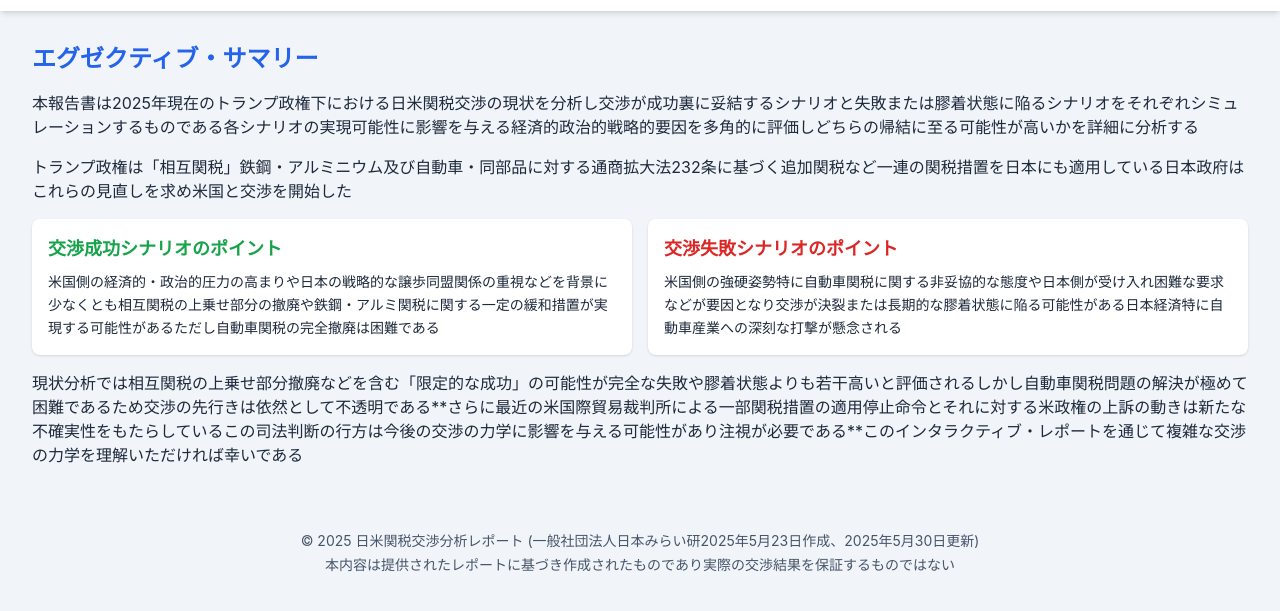
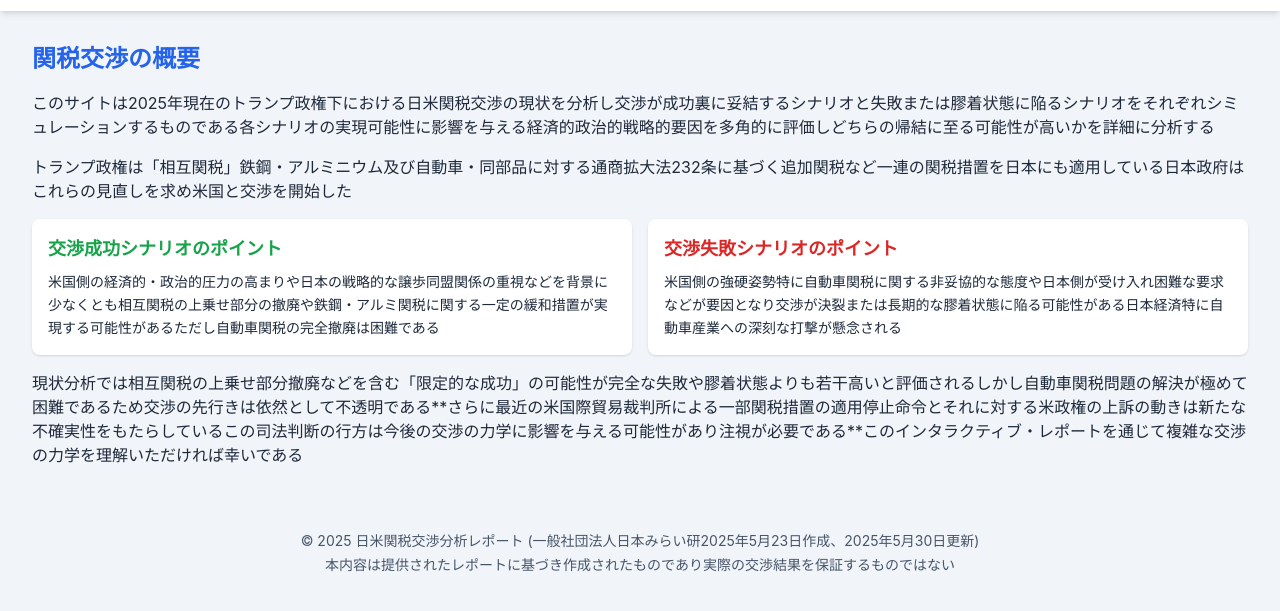
Before and after one commit to RIFJ00/tariff, a plain HTML site: page index.html in a window 1280 px wide. Shown: the part 53-664 px from the top of the page. Drawn offline with nearby package versions, Linux system fonts and the light colour scheme.

Commit message:
Update index.html

```diff
--- a/index.html
+++ b/index.html
@@ -118,9 +118,9 @@
 
     <main class="container mx-auto p-4 sm:p-6 lg:p-8">
         <div id="overview" class="content-section active">
-            <h2 class="text-2xl font-bold mb-4 text-blue-600">エグゼクティブ・サマリー</h2>
+            <h2 class="text-2xl font-bold mb-4 text-blue-600">関税交渉の概要</h2>
             <p class="mb-4 text-sm sm:text-base leading-relaxed">
-                本報告書は2025年現在のトランプ政権下における日米関税交渉の現状を分析し交渉が成功裏に妥結するシナリオと失敗または膠着状態に陥るシナリオをそれぞれシミュレーションするものである各シナリオの実現可能性に影響を与える経済的政治的戦略的要因を多角的に評価しどちらの帰結に至る可能性が高いかを詳細に分析する
+                このサイトは2025年現在のトランプ政権下における日米関税交渉の現状を分析し交渉が成功裏に妥結するシナリオと失敗または膠着状態に陥るシナリオをそれぞれシミュレーションするものである各シナリオの実現可能性に影響を与える経済的政治的戦略的要因を多角的に評価しどちらの帰結に至る可能性が高いかを詳細に分析する
             </p>
             <p class="mb-4 text-sm sm:text-base leading-relaxed">
                 トランプ政権は「相互関税」鉄鋼・アルミニウム及び自動車・同部品に対する通商拡大法232条に基づく追加関税など一連の関税措置を日本にも適用している日本政府はこれらの見直しを求め米国と交渉を開始した
@@ -510,7 +510,7 @@
                 <h1>日米関税交渉の成功・失敗シナリオ分析と蓋然性評価</h1>
 
                 <h2>I エグゼクティブ・サマリー</h2>
-                <p>本報告書は2025年現在のトランプ政権下における日米関税交渉の現状を分析し交渉が成功裏に妥結するシナリオと失敗または膠着状態に陥るシナリオをそれぞれシミュレーションするものであるさらに各シナリオの実現可能性に影響を与える経済的政治的戦略的要因を多角的に評価しどちらの帰結に至る可能性が高いかを詳細に分析する</p>
+                <p>このサイトは2025年現在のトランプ政権下における日米関税交渉の現状を分析し交渉が成功裏に妥結するシナリオと失敗または膠着状態に陥るシナリオをそれぞれシミュレーションするものであるさらに各シナリオの実現可能性に影響を与える経済的政治的戦略的要因を多角的に評価しどちらの帰結に至る可能性が高いかを詳細に分析する</p>
                 <p>トランプ政権は「相互関税」鉄鋼・アルミニウム及び自動車・同部品に対する通商拡大法232条に基づく追加関税など一連の関税措置を打ち出し日本もその対象となっているこれに対し日本政府は関税措置の見直しを求め米国との間で閣僚級を含む交渉を開始した</p>
                 <p>交渉成功シナリオでは米国側の経済的・政治的圧力の高まりや日本の戦略的な譲歩同盟関係の重視などを背景に少なくとも相互関税の上乗せ部分の撤廃や鉄鋼・アルミ関税に関する一定の緩和措置が実現する可能性が考えられるしかし米国側が最重要課題と位置付ける自動車関税については交渉対象外とする姿勢を示しており完全な関税撤廃に至る可能性は低い</p>
                 <p>一方交渉失敗シナリオでは米国側の強硬姿勢特に自動車関税に関する非妥協的な態度や日本側が受け入れ困難な要求などが要因となり交渉が決裂または長期的な膠着状態に陥る可能性が想定されるこの場合日本には相互関税の上乗せ分を含む高率の関税が課され続け特に自動車産業を中心に日本経済への深刻な打撃が懸念される</p>
```
